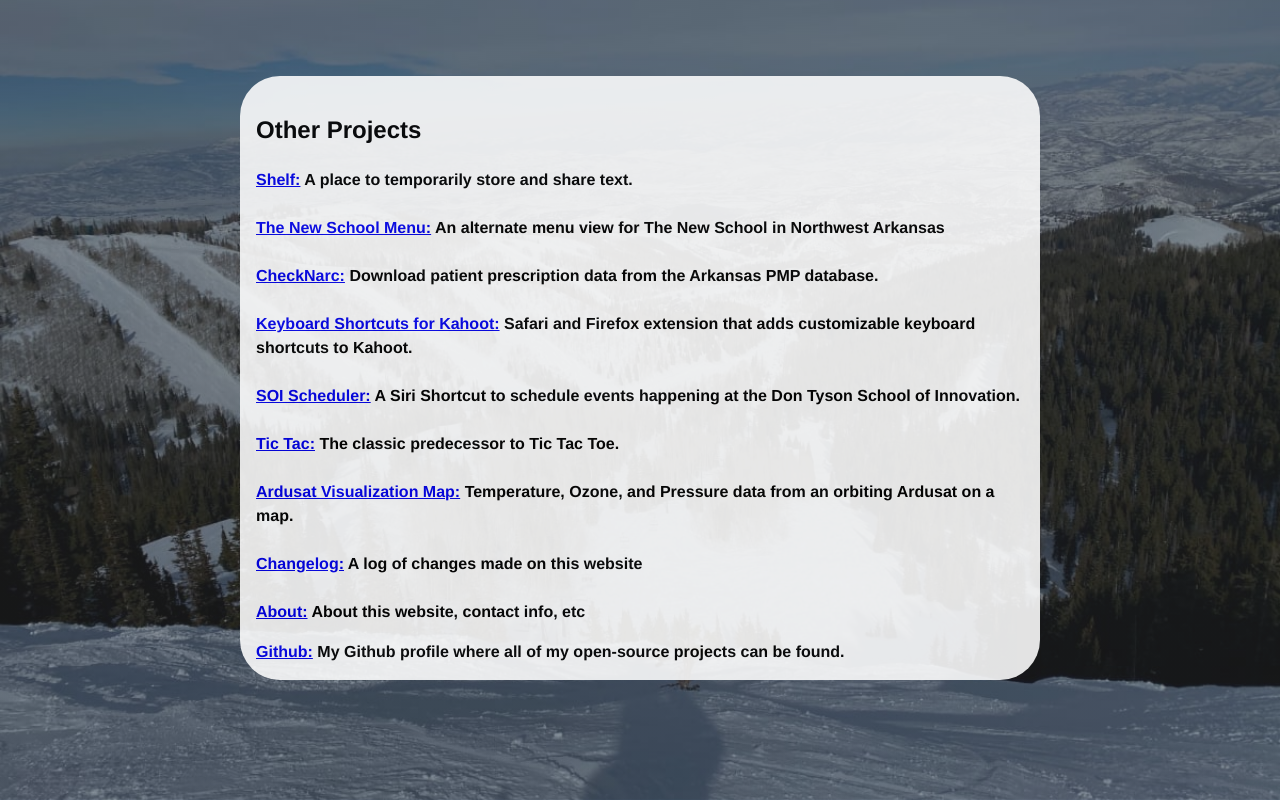
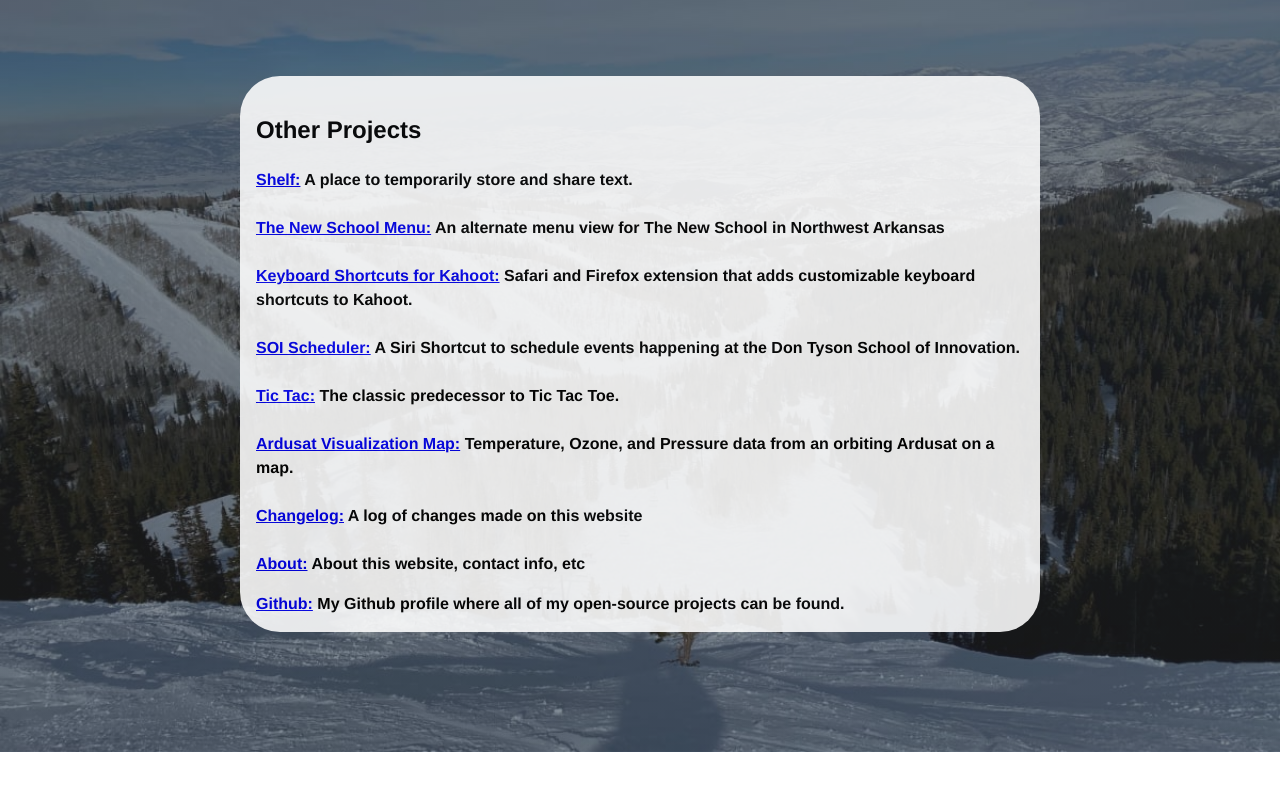
Before and after one commit to lkellar/website, a plain HTML site: page index.html in a window 1280 px wide. Shown: the part 3020-3820 px from the top of the page. After the commit the page ends 3772 px from the top, so only its background shows below. Drawn offline with Linux system fonts and the light colour scheme.

Commit message:
removed checknarc link

```diff
--- a/index.html
+++ b/index.html
@@ -92,8 +92,6 @@
                     <a href="shelf">Shelf:</a> A place to temporarily store and share text.<br><br>
                     <a href="menu">The New School Menu:</a> An alternate menu view for The New School in Northwest Arkansas<br><br>
 
-                    <a href="https://checknarc.lkellar.org">CheckNarc:</a> Download patient prescription data from the Arkansas PMP database.<br><br>
-
                     <a href="kahoot">Keyboard Shortcuts for Kahoot:</a> Safari and Firefox extension that adds customizable keyboard shortcuts to Kahoot.<br><br>
 
                     <a href="soischeduler/">SOI Scheduler:</a> A Siri Shortcut to schedule events happening at the Don Tyson School of Innovation.<br><br>
```
